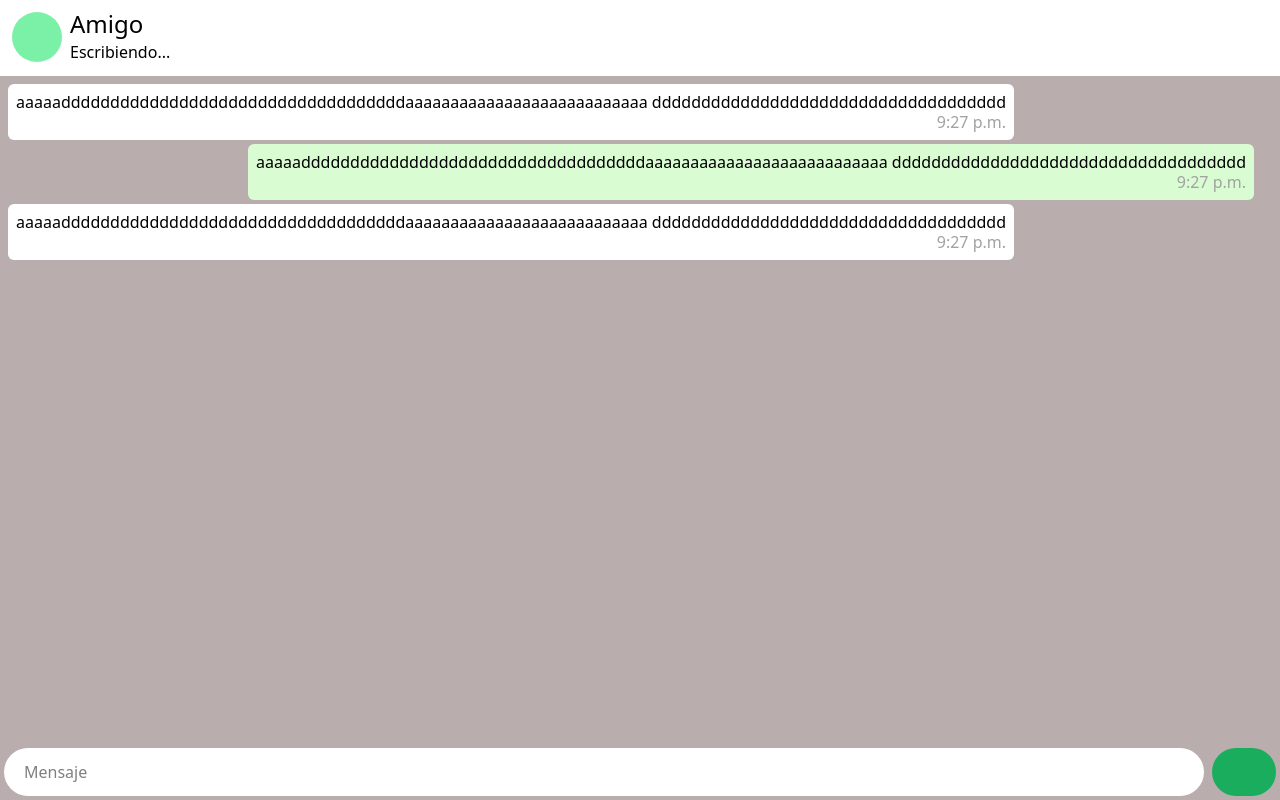
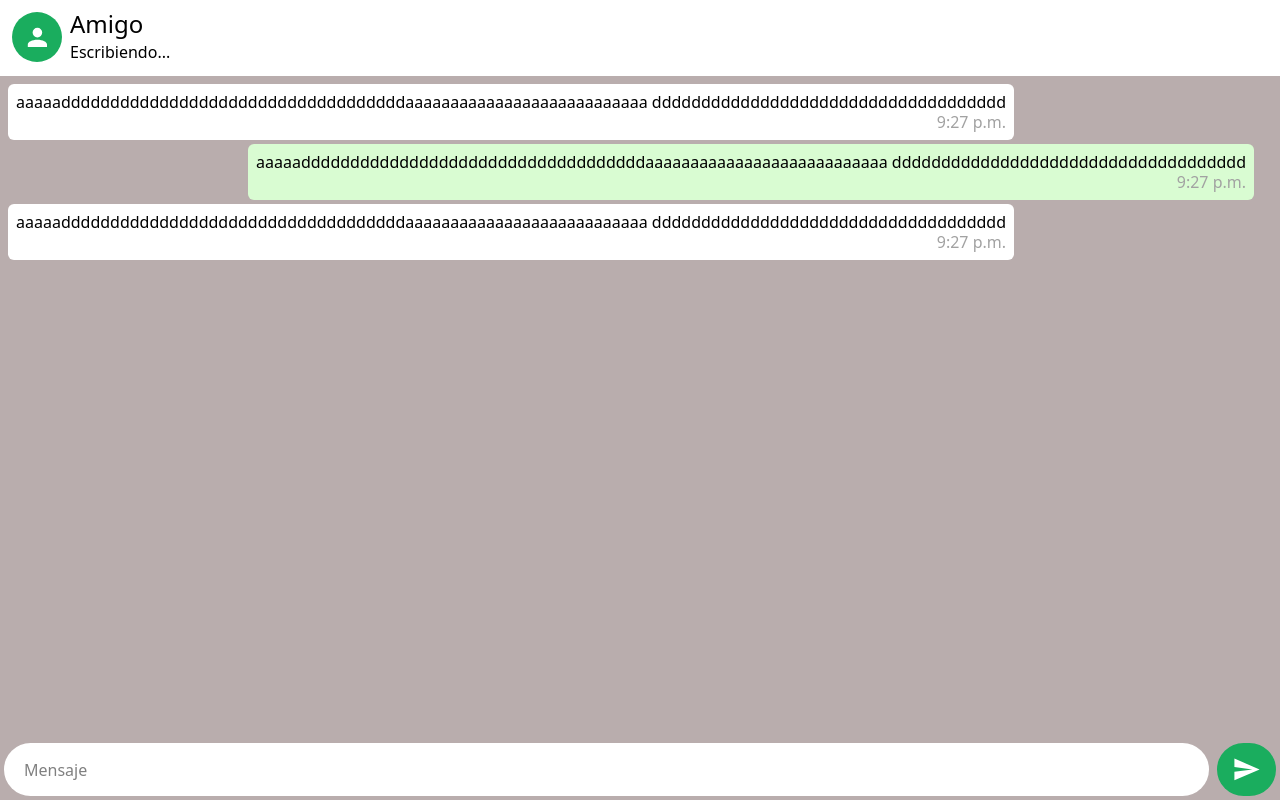
Before and after one commit to IyotoI/chat_my_del_front, a React app: page / in a window 1280 px wide. Built offline with nearby package versions, Linux system fonts and the light colour scheme; the HTML template or start-up script is replaced by a standard one.

Commit message:
Integrate the icon atom into the app

```diff
--- a/package.json
+++ b/package.json
@@ -10,6 +10,8 @@
     "preview": "vite preview"
   },
   "dependencies": {
+    "@mdi/js": "^7.4.47",
+    "@mdi/react": "^1.6.1",
     "@tailwindcss/vite": "^4.1.15",
     "react": "^19.1.1",
     "react-dom": "^19.1.1",
--- /dev/null
+++ b/src/components/atoms/Icon.jsx
@@ -0,0 +1,30 @@
+import Icon from "@mdi/react";
+
+import {
+  mdiAccount,
+  mdiPencil,
+  mdiTooltipImageOutline,
+  mdiDelete,
+  mdiAccountMultiplePlus,
+  mdiSend,
+} from "@mdi/js";
+
+export default function IconItem({ color, className, nameIcon, size = 1.2 }) {
+  let icnItm;
+
+  if (nameIcon === "pencil") {
+    icnItm = mdiPencil;
+  } else if (nameIcon === "account") {
+    icnItm = mdiAccount;
+  } else if (nameIcon === "delete") {
+    icnItm = mdiDelete;
+  } else if (nameIcon === "accountMultiplePlus") {
+    icnItm = mdiAccountMultiplePlus;
+  } else if (nameIcon === "send") {
+    icnItm = mdiSend;
+  } else {
+    icnItm = mdiTooltipImageOutline;
+  }
+
+  return <Icon className={className} path={icnItm} size={size} />;
+}
--- a/src/components/molecules/BottomChat.jsx
+++ b/src/components/molecules/BottomChat.jsx
@@ -1,11 +1,14 @@
 import Button from "../atoms/Button";
 import Input from "../atoms/Input";
+import IconItem from "../atoms/Icon";
 
 export default function BottomChat() {
   return (
     <div className="flex">
       <Input className="bg-white px-5 mr-2 text-black" placeholder="Mensaje" />
-      <Button color="bg-[#1AAD5E]" />
+      <Button color="bg-[#1AAD5E]" className="px-[15px]">
+        <IconItem nameIcon="send" />
+      </Button>
     </div>
   );
 }
--- a/src/components/molecules/TopChat.jsx
+++ b/src/components/molecules/TopChat.jsx
@@ -1,7 +1,11 @@
+import IconItem from "../atoms/Icon";
+
 export default function TopChat() {
   return (
     <div className="flex">
-      <div className="w-[50px] h-[50px] rounded-full bg-green-300 mr-2"></div>
+      <div className="w-[50px] h-[50px] rounded-full bg-[#1AAD5E] mr-2 flex justify-center items-center">
+        <IconItem nameIcon="account" className="text-white" />
+      </div>
       <div className="-mt-1">
         <div className="text-2xl">Amigo</div>
         <div>Escribiendo...</div>
```
Also changed, not shown: 1 other file (tests, documents, lock files or other folders).
